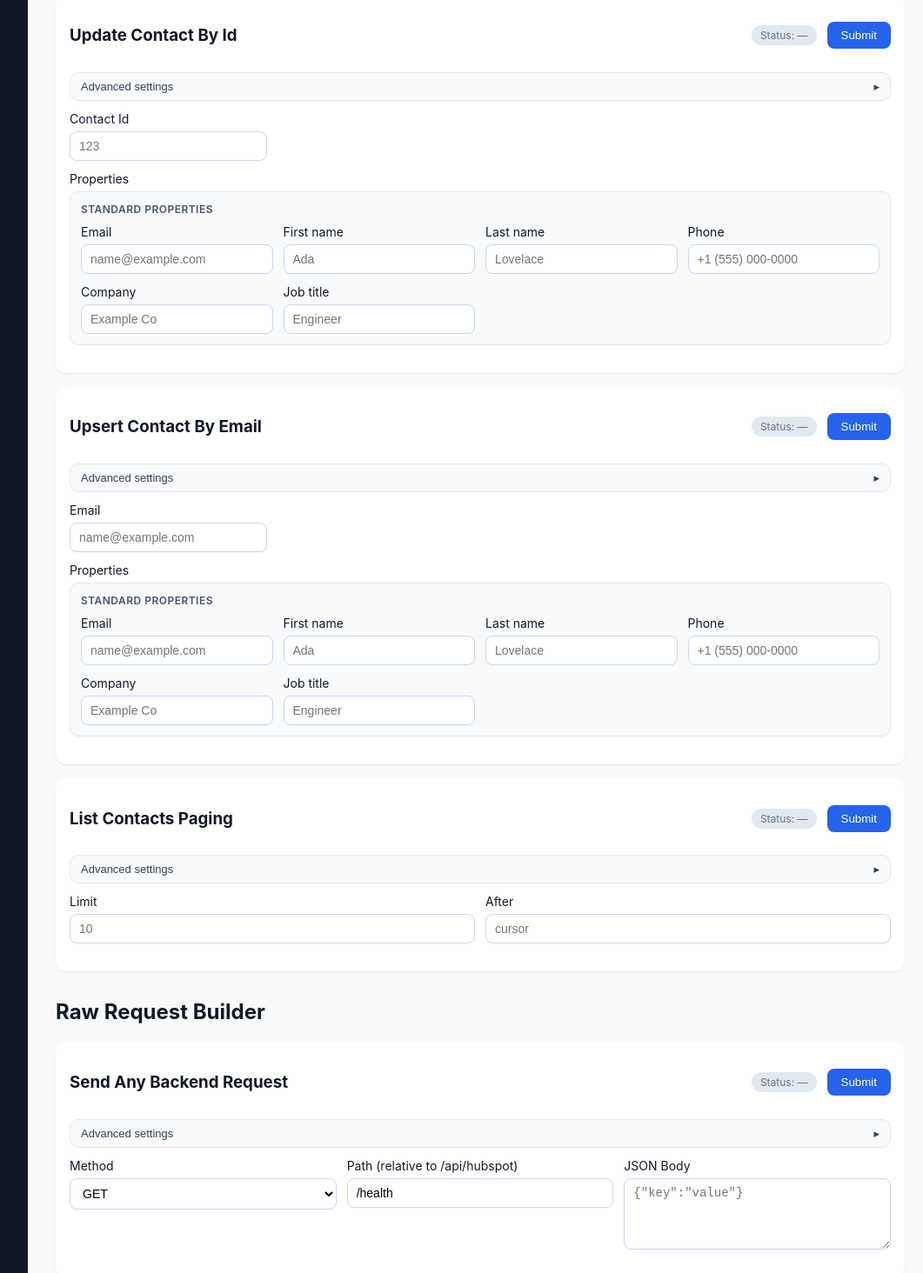
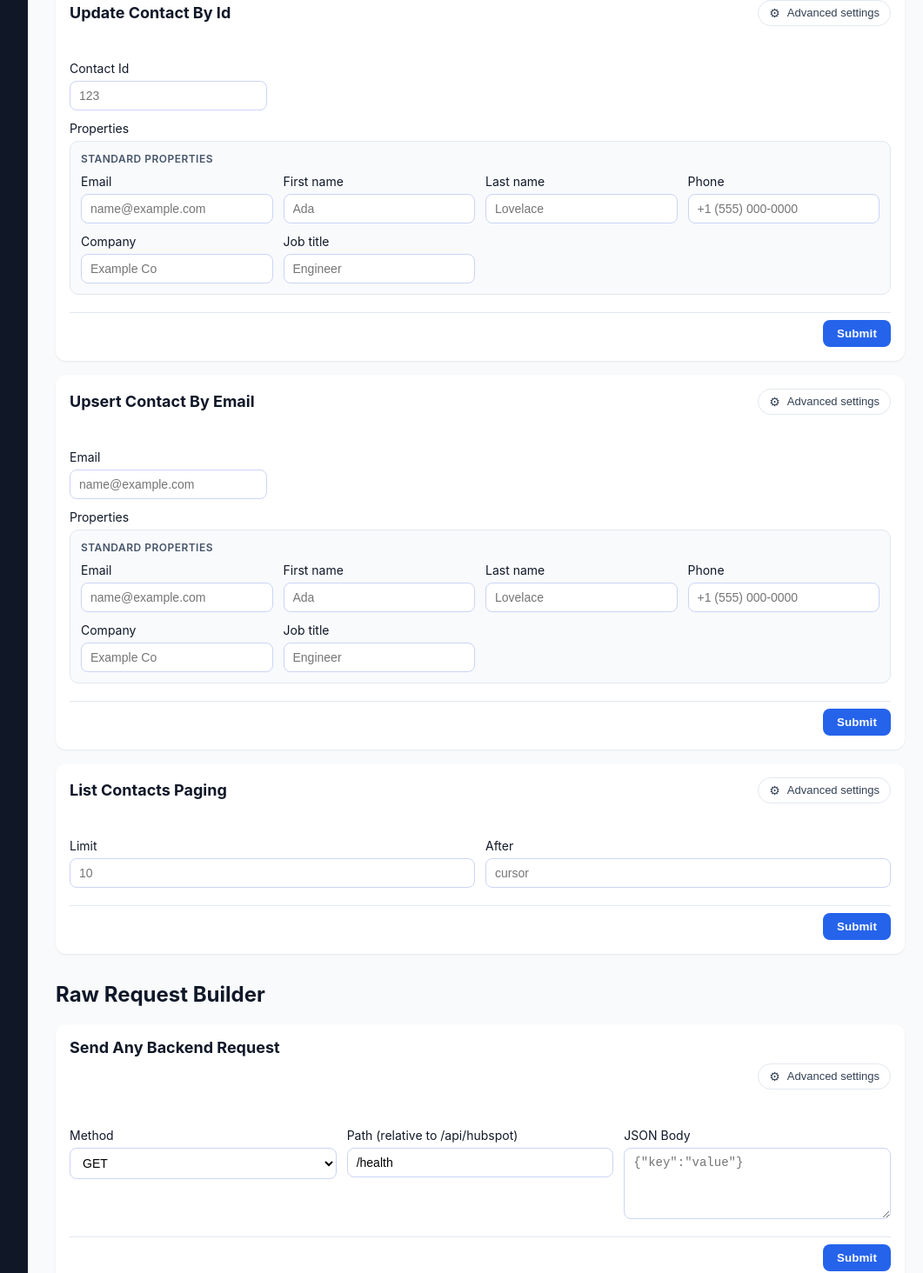
Before and after one commit to alexpurge/HubSpot, a React (Vite) app in the folder client/: page / in a window 1280 px wide. Shown: the part 957-2421 px from the top of the page at 87% size, without its empty margins (208-1269 px from the left). Built offline with nearby package versions, Linux system fonts and the light colour scheme.

Commit message:
Update UI status and layout

```diff
--- a/client/src/App.jsx
+++ b/client/src/App.jsx
@@ -1,4 +1,4 @@
-import { useMemo, useState } from 'react';
+import { useMemo, useRef, useState } from 'react';
 
 const API_BASE = 'http://localhost:5000/api/hubspot';
 
@@ -74,6 +74,7 @@ const defaultResultState = {
   response: null,
   correlationId: null,
   error: null,
+  status: null,
 };
 
 const Field = ({ field, value, onChange }) => {
@@ -198,12 +199,8 @@ const OperationCard = ({ operation, values, onChange, onChangeValues, onExecute,
   const otherFields = operation.fields.filter((field) => field.kind !== 'properties');
   const propertiesMode = values.propertiesMode || 'form';
   const propertiesDefaults = propertiesField?.defaults || [];
-  const statusLabel = result.error ? 'Unsuccessful' : result.response ? 'Successful' : '—';
-  const statusClassName = result.error
-    ? 'status status--error'
-    : result.response
-    ? 'status status--success'
-    : 'status status--idle';
+  const statusLabel = result.status === 'error' ? 'Unsuccessful' : 'Successful';
+  const statusClassName = result.status === 'error' ? 'status status--error' : 'status status--success';
 
   const handleModeChange = (mode) => {
     if (mode === propertiesMode) {
@@ -224,25 +221,22 @@ const OperationCard = ({ operation, values, onChange, onChangeValues, onExecute,
     <div className="card">
       <div className="card-header">
         <h3>{operation.label}</h3>
-        <div className="card-actions">
-          <span className={statusClassName}>Status: {statusLabel}</span>
-          <button type="button" onClick={() => onExecute(operation)}>
-            Submit
-          </button>
-        </div>
-      </div>
-      <div className="card-toggle">
         <button
           type="button"
           className="advanced-toggle"
           onClick={() => setShowAdvanced((prev) => !prev)}
           aria-expanded={showAdvanced}
         >
+          <span className="advanced-toggle__icon" aria-hidden="true">
+            ⚙
+          </span>
           Advanced settings
-          <span aria-hidden="true">{showAdvanced ? '▾' : '▸'}</span>
         </button>
       </div>
       <div className="card-body">
+        <div className="card-status">
+          {result.status && <span className={statusClassName}>{statusLabel}</span>}
+        </div>
         <div className="fields">
           {otherFields.map((field) => (
             <Field
@@ -323,6 +317,11 @@ const OperationCard = ({ operation, values, onChange, onChangeValues, onExecute,
             </div>
           </div>
         )}
+      </div>
+      <div className="card-footer">
+        <button type="button" className="primary-button" onClick={() => onExecute(operation)}>
+          Submit
+        </button>
       </div>
     </div>
   );
@@ -828,6 +827,7 @@ const App = () => {
   const [activeCategory, setActiveCategory] = useState('contacts');
   const [formState, setFormState] = useState({});
   const [results, setResults] = useState({});
+  const statusTimersRef = useRef({});
   const [rawRequest, setRawRequest] = useState({
     method: 'GET',
     path: '/health',
@@ -835,12 +835,9 @@ const App = () => {
   });
   const [rawResult, setRawResult] = useState(defaultResultState);
   const [showRawAdvanced, setShowRawAdvanced] = useState(false);
-  const rawStatusLabel = rawResult.error ? 'Unsuccessful' : rawResult.response ? 'Successful' : '—';
-  const rawStatusClassName = rawResult.error
-    ? 'status status--error'
-    : rawResult.response
-    ? 'status status--success'
-    : 'status status--idle';
+  const rawStatusLabel = rawResult.status === 'error' ? 'Unsuccessful' : 'Successful';
+  const rawStatusClassName = rawResult.status === 'error' ? 'status status--error' : 'status status--success';
+  const rawStatusTimerRef = useRef(null);
 
   const currentCategory = categories.find((category) => category.id === activeCategory) || categories[0];
 
@@ -852,6 +849,39 @@ const App = () => {
         ...updates,
       },
     }));
+  };
+
+  const scheduleStatusReset = (operationId) => {
+    if (statusTimersRef.current[operationId]) {
+      clearTimeout(statusTimersRef.current[operationId]);
+    }
+    statusTimersRef.current[operationId] = setTimeout(() => {
+      setResults((prev) => {
+        const current = prev[operationId];
+        if (!current) {
+          return prev;
+        }
+        return {
+          ...prev,
+          [operationId]: {
+            ...current,
+            status: null,
+          },
+        };
+      });
+    }, 3000);
+  };
+
+  const scheduleRawStatusReset = () => {
+    if (rawStatusTimerRef.current) {
+      clearTimeout(rawStatusTimerRef.current);
+    }
+    rawStatusTimerRef.current = setTimeout(() => {
+      setRawResult((prev) => ({
+        ...prev,
+        status: null,
+      }));
+    }, 3000);
   };
 
   const executeOperation = async (operation) => {
@@ -868,6 +898,7 @@ const App = () => {
           ...defaultResultState,
           correlationId,
           error: `Invalid JSON input: ${error.message}`,
+          status: 'error',
         },
       }));
       return;
@@ -888,6 +919,10 @@ const App = () => {
       },
     }));
 
+    if (statusTimersRef.current[operation.id]) {
+      clearTimeout(statusTimersRef.current[operation.id]);
+    }
+
     try {
       const response = await fetch(`${API_BASE}${requestConfig.path}`, {
         method: requestConfig.method,
@@ -904,14 +939,17 @@ const App = () => {
         [operation.id]: {
           ...prev[operation.id],
           response: data,
+          status: 'success',
         },
       }));
+      scheduleStatusReset(operation.id);
     } catch (error) {
       setResults((prev) => ({
         ...prev,
         [operation.id]: {
           ...prev[operation.id],
           error: error.message,
+          status: 'error',
         },
       }));
     }
@@ -927,6 +965,7 @@ const App = () => {
         ...defaultResultState,
         correlationId,
         error: `Invalid JSON input: ${error.message}`,
+        status: 'error',
       });
       return;
     }
@@ -943,6 +982,10 @@ const App = () => {
       request: requestPayload,
     });
 
+    if (rawStatusTimerRef.current) {
+      clearTimeout(rawStatusTimerRef.current);
+    }
+
     try {
       const response = await fetch(`${API_BASE}${rawRequest.path}`, {
         method: rawRequest.method,
@@ -956,11 +999,14 @@ const App = () => {
       setRawResult((prev) => ({
         ...prev,
         response: data,
+        status: 'success',
       }));
+      scheduleRawStatusReset();
     } catch (error) {
       setRawResult((prev) => ({
         ...prev,
         error: error.message,
+        status: 'error',
       }));
     }
   };
@@ -1002,25 +1048,22 @@ const App = () => {
           <div className="card">
             <div className="card-header">
               <h3>Send Any Backend Request</h3>
-              <div className="card-actions">
-                <span className={rawStatusClassName}>Status: {rawStatusLabel}</span>
-                <button type="button" onClick={executeRawRequest}>
-                  Submit
-                </button>
             </div>
-            </div>
-            <div className="card-toggle">
             <button
               type="button"
               className="advanced-toggle"
               onClick={() => setShowRawAdvanced((prev) => !prev)}
               aria-expanded={showRawAdvanced}
             >
+              <span className="advanced-toggle__icon" aria-hidden="true">
+                ⚙
+              </span>
               Advanced settings
-                <span aria-hidden="true">{showRawAdvanced ? '▾' : '▸'}</span>
             </button>
+            <div className="card-body">
+              <div className="card-status">
+                {rawResult.status && <span className={rawStatusClassName}>{rawStatusLabel}</span>}
               </div>
-            <div className="card-body">
               <div className="fields">
                 <label className="field">
                   <span>Method</span>
@@ -1074,6 +1117,11 @@ const App = () => {
                 </div>
               )}
             </div>
+            <div className="card-footer">
+              <button type="button" className="primary-button" onClick={executeRawRequest}>
+                Submit
+              </button>
+            </div>
           </div>
         </section>
       </main>
--- a/client/src/styles.css
+++ b/client/src/styles.css
@@ -73,22 +73,24 @@ main {
   display: flex;
   align-items: center;
   justify-content: space-between;
-  margin-bottom: 12px;
-}
-
-.card-actions {
-  display: flex;
-  align-items: center;
+  margin-bottom: 8px;
   gap: 12px;
 }
 
-.card-header button {
+.card-header h3 {
+  margin: 0;
+  font-size: 18px;
+}
+
+.primary-button {
   background: #2563eb;
   color: #fff;
   border: none;
   padding: 8px 16px;
   border-radius: 8px;
   cursor: pointer;
+  font-weight: 600;
+  letter-spacing: 0.01em;
 }
 
 .status {
@@ -109,27 +111,28 @@ main {
   color: #991b1b;
 }
 
-.status--idle {
-  background: #e2e8f0;
-  color: #64748b;
-}
-
-.card-toggle {
+.advanced-toggle {
+  width: fit-content;
+  display: flex;
+  align-items: center;
+  gap: 8px;
+  background: transparent;
+  border: 1px solid #e2e8f0;
+  border-radius: 999px;
+  padding: 6px 12px;
+  font-size: 13px;
+  cursor: pointer;
+  color: #334155;
+  margin-left: auto;
   margin-bottom: 12px;
 }
 
-.advanced-toggle {
-  width: 100%;
-  display: flex;
-  align-items: center;
-  justify-content: space-between;
-  background: #f8fafc;
-  border: 1px solid #e2e8f0;
-  border-radius: 10px;
-  padding: 8px 12px;
-  font-size: 13px;
-  cursor: pointer;
-  color: #334155;
+.card-header .advanced-toggle {
+  margin-bottom: 0;
+}
+
+.advanced-toggle__icon {
+  font-size: 14px;
 }
 
 .input-mode {
@@ -171,7 +174,7 @@ main {
   display: grid;
   grid-template-columns: repeat(auto-fit, minmax(220px, 1fr));
   gap: 12px;
-  margin-bottom: 16px;
+  margin-bottom: 20px;
 }
 
 .field {
@@ -256,6 +259,18 @@ main {
   padding-top: 12px;
 }
 
+.card-status {
+  min-height: 20px;
+  margin-bottom: 12px;
+}
+
+.card-footer {
+  display: flex;
+  justify-content: flex-end;
+  padding-top: 8px;
+  border-top: 1px solid #e2e8f0;
+}
+
 .advanced-content {
   display: flex;
   flex-direction: column;
```
Lines whose indentation alone changed are shown as unchanged.
